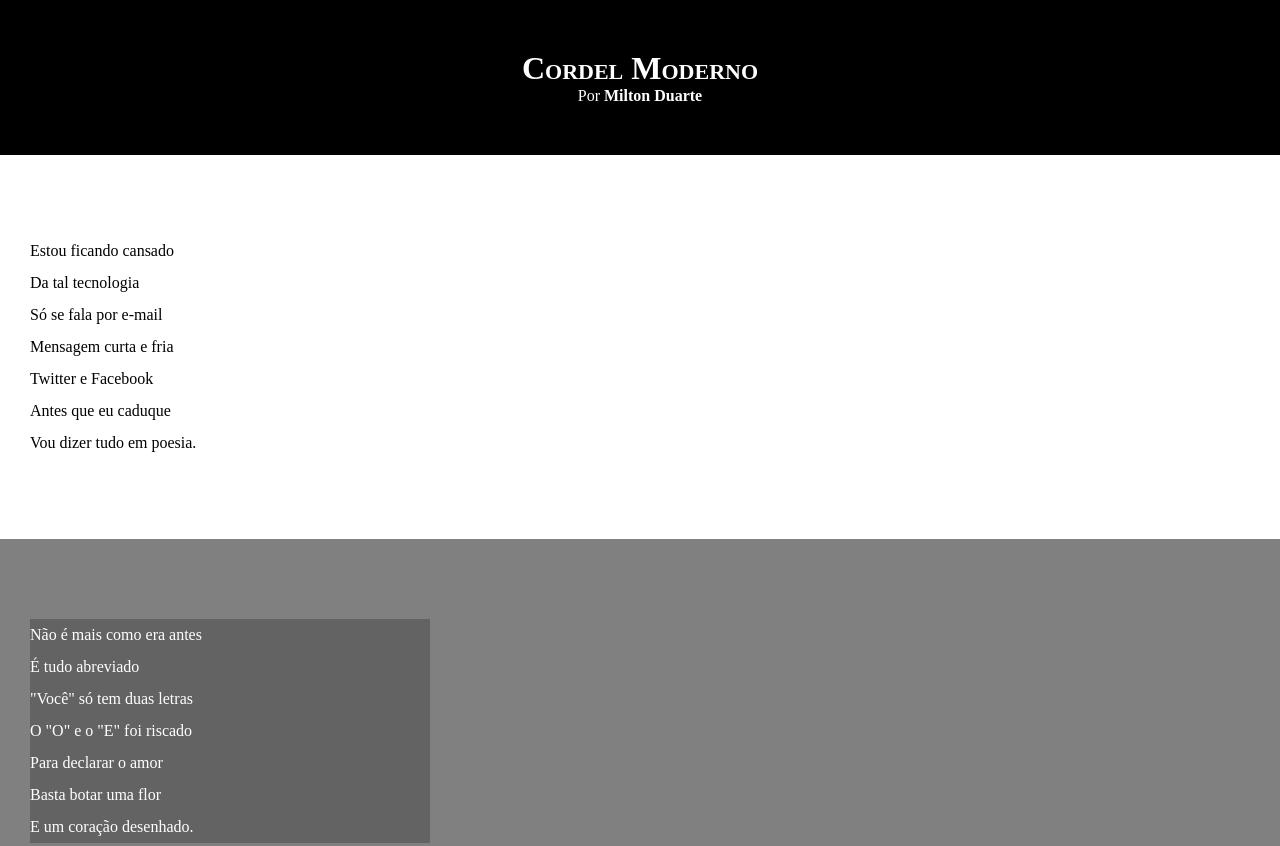
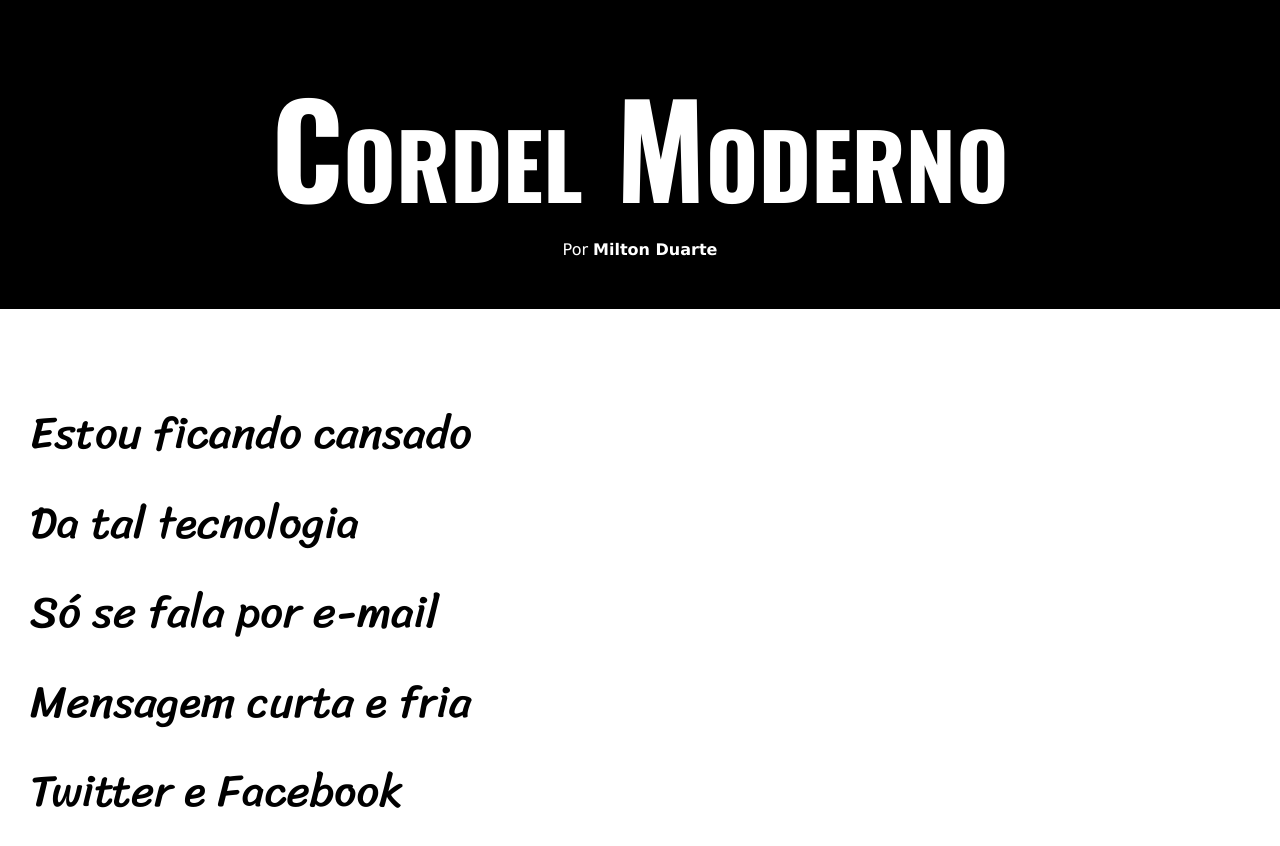
Before and after one commit to vpitthan/html-css, a plain HTML site: page desafios/d012/index.html in a window 1280 px wide. Shown: the top 846 px of the page. Drawn offline with nearby package versions, Linux system fonts and the light colour scheme.

Commit message:
atualização de estilos

```diff
--- a/desafios/d012/style.css
+++ b/desafios/d012/style.css
@@ -1,11 +1,19 @@
 @charset "UTF-8";
+@import url('https://fonts.googleapis.com/css2?family=Roboto:wght@100&family=Sriracha&display=swap');
+@import url('https://fonts.googleapis.com/css2?family=Oswald:wght@200..700&display=swap');
 
+:root{
+    --fonte1: Verdana, Geneva, Tahoma, sans-serif;
+    --fonte2: "Sriracha", cursive;
+    --fonte3: "Oswald", sans-serif;
+}
 *{
     margin: 0px;
     padding: 0px;
 }
 
 html, body{
+    font-family: var(--fonte1);
     background-color: darkgray;
     min-height: 100vh;
 
@@ -16,6 +24,8 @@ header{
     text-align: center;
 }
 header>h1{
+    font-size: 10vw;
+    font-family: var(--fonte3);
     padding-top: 50px;
     font-variant: small-caps;
 }
@@ -38,6 +48,8 @@ section{
     padding-bottom: 10vh;
     line-height: 2em;
     padding-left: 30px;
+    font-family: var(--fonte2);
+    font-size: 3.5vw;
 }
 section.normal{
     background-color: white;
@@ -48,8 +60,9 @@ section.imagem{
     color: white;
 }
 section.imagem>p{
+    display: inline-block;
+    padding: 5px;
     background-color: rgba(0, 0, 0, 0.226);
-    width: 400px;
 }
     footer{
         background-color: black;
```
